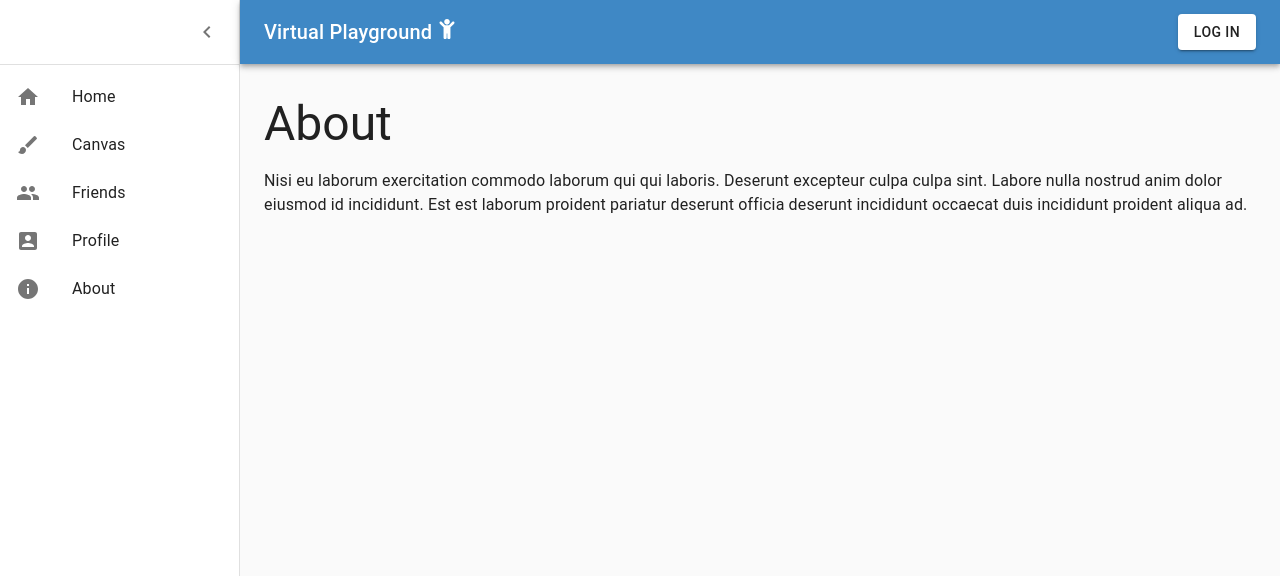
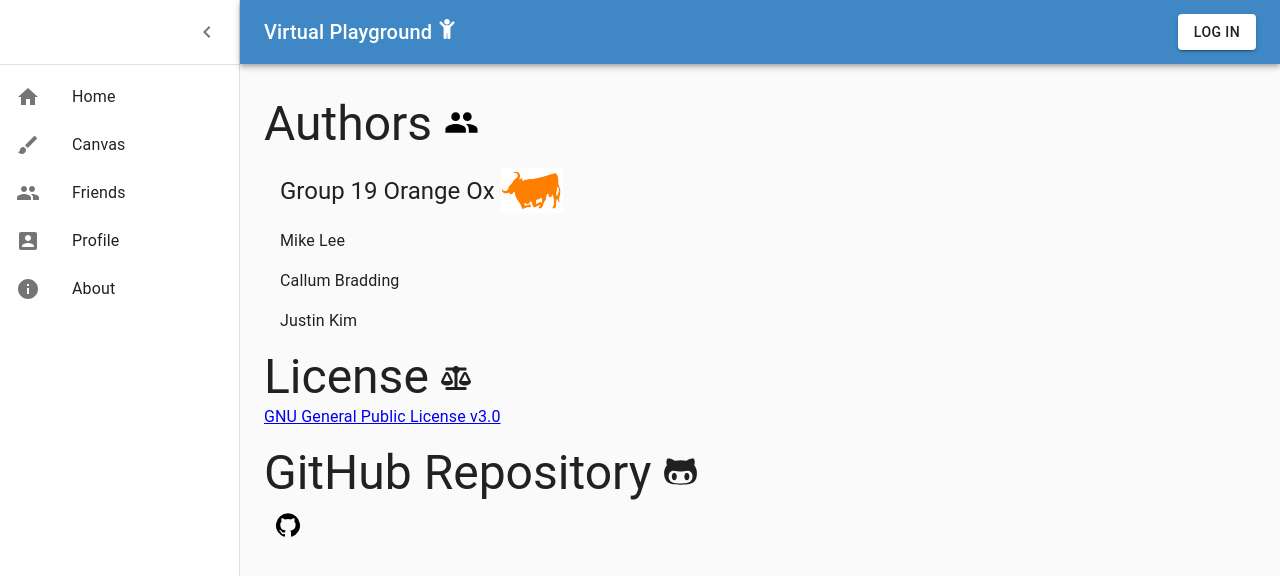
Before and after one commit to st970703/Group-19-Orange-Ox, a React (Create React App) app in the folder frontend/: page /about in a window 1280 px wide. Shown: the top 576 px of the page. Built offline with nearby package versions, Linux system fonts and the light colour scheme; no server answers.

Commit message:
Polish About.js' UI

```diff
--- a/frontend/src/views/About.js
+++ b/frontend/src/views/About.js
@@ -1,15 +1,52 @@
 import { Typography } from '@material-ui/core';
 import React from 'react';
+import List from '@material-ui/core/List';
+import ListItem from '@material-ui/core/ListItem';
+import { ReactComponent as OrangeOxLogo } from '../img/orange-ox.svg';
+import IconButton from '@material-ui/core/IconButton';
+import GitHubIcon from '@material-ui/icons/GitHub';
+import PeopleIcon from '@material-ui/icons/People';
+import { FaGithubAlt, FaBalanceScale } from 'react-icons/fa';
+
 
 function About() {
   return (
     <div>
-      <Typography variant="h3" gutterBottom>
-        About
+      <Typography variant="h3">
+        Authors <PeopleIcon style={{ fill: "black" }} fontSize="large" />
       </Typography>
-      <Typography variant="body1">
-        Nisi eu laborum exercitation commodo laborum qui qui laboris. Deserunt excepteur culpa culpa sint. Labore nulla nostrud anim dolor eiusmod id incididunt. Est est laborum proident pariatur deserunt officia deserunt incididunt occaecat duis incididunt proident aliqua ad.
+
+      <List component="nav" aria-label="author_list">
+        <Typography variant="h5">
+          <ListItem>Group 19 Orange Ox&nbsp;
+          <OrangeOxLogo style={{ height: '45px' }} /></ListItem>
+        </Typography>
+        <Typography variant="body1">
+          <ListItem>Mike Lee</ListItem>
+          <ListItem>Callum Bradding</ListItem>
+          <ListItem>Justin Kim</ListItem>
+        </Typography>
+      </List>
+
+      <Typography variant="h3">
+        License <FaBalanceScale size={30} />
       </Typography>
+
+      <Typography variant="body1" paragraph={true}>
+        <a href={"https://www.gnu.org/licenses/gpl-3.0.en.html"} target="_blank">
+          GNU General Public License v3.0</a>
+      </Typography>
+
+      <Typography variant="h3">
+        GitHub Repository <FaGithubAlt size={35} />
+      </Typography>
+
+      <IconButton aria-label="github_link"
+        fontSize="large"
+        href="https://github.com/st970703/Group-19-Orange-Ox"
+        target="_blank">
+        <GitHubIcon style={{ fill: "black" }} />
+      </IconButton>
     </div>
   );
 }
```
Also changed, not shown: frontend/src/img/orange-ox.svg (added).
